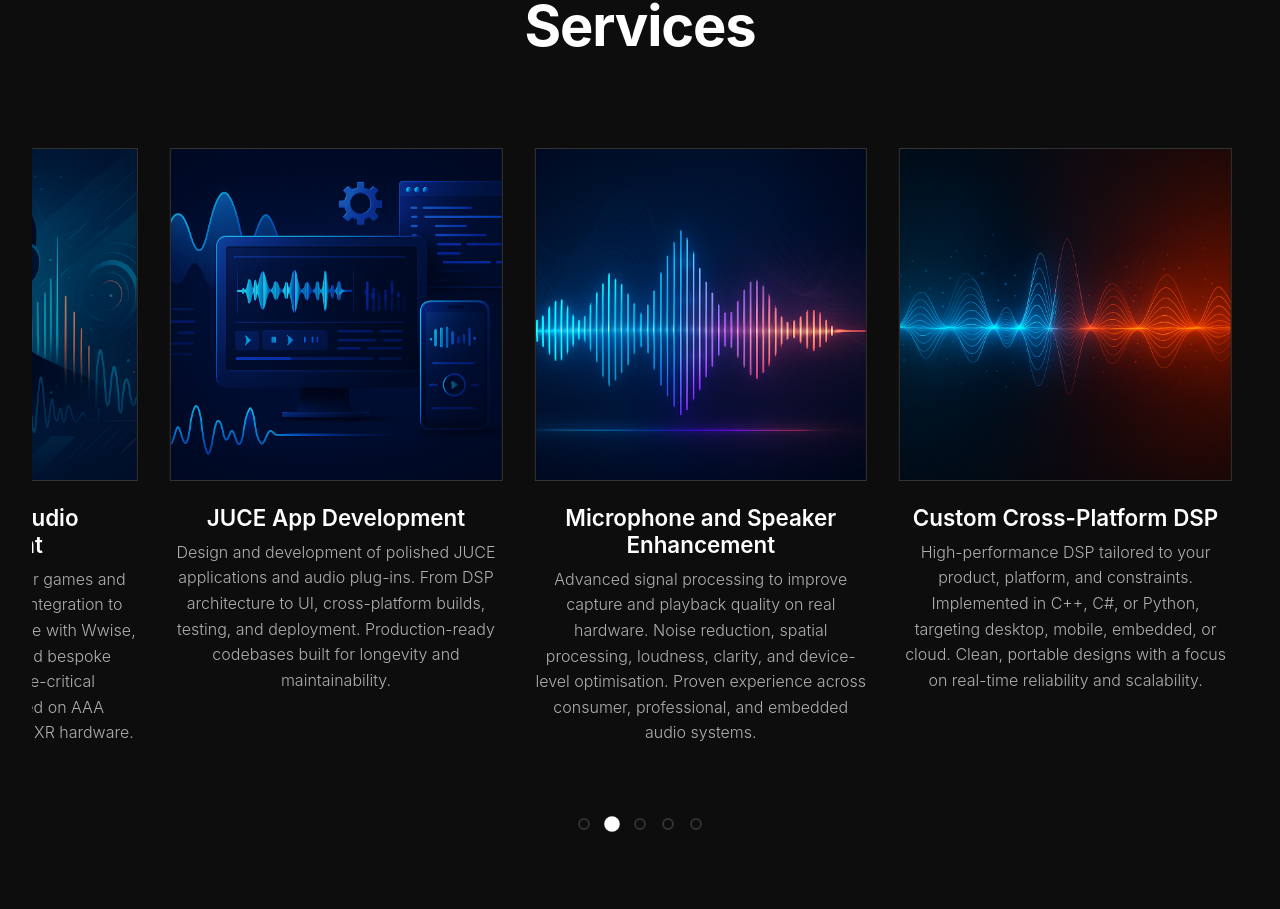
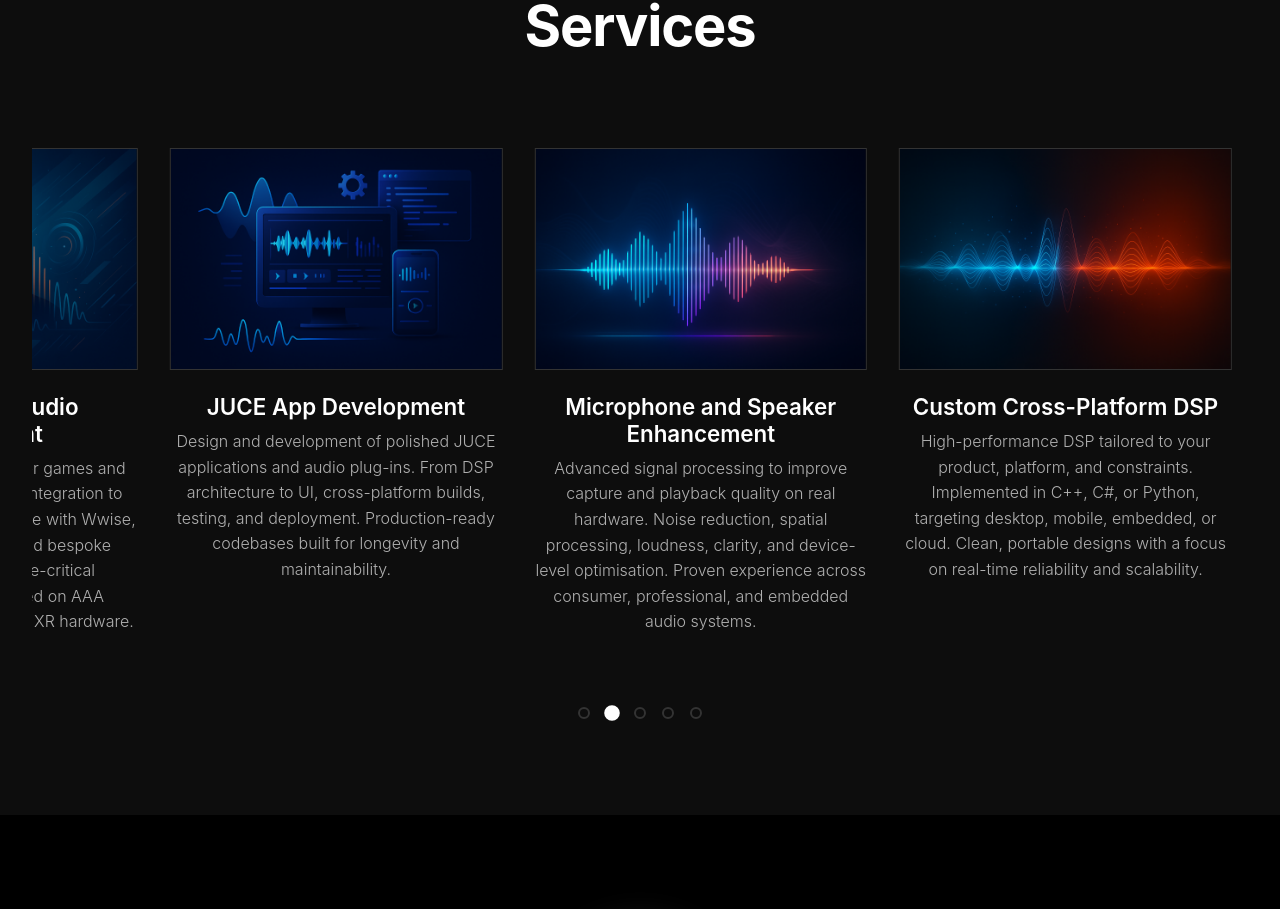
Before and after one commit to Yellow-Van-Productions/yellow-van-audio-website, a React (Vite) app: page / in a window 1280 px wide. Shown: the part 903-1812 px from the top of the page. Built offline with nearby package versions, Linux system fonts and the light colour scheme.

Commit message:
Fix image sizes

```diff
--- a/src/components/Services.css
+++ b/src/components/Services.css
@@ -39,7 +39,7 @@
 
 .service-image-container {
   width: 100%;
-  aspect-ratio: 1;
+  aspect-ratio: 3/2;
   border-radius: 0;
   overflow: hidden;
   margin-bottom: var(--spacing-md);
```
